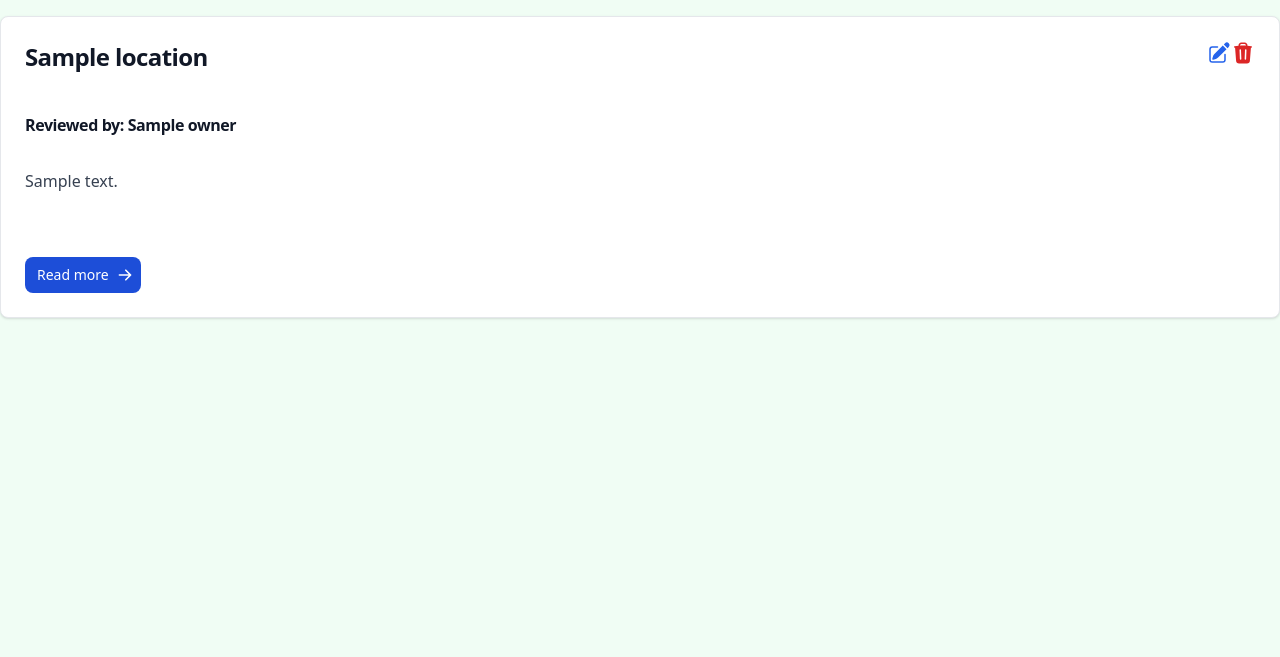
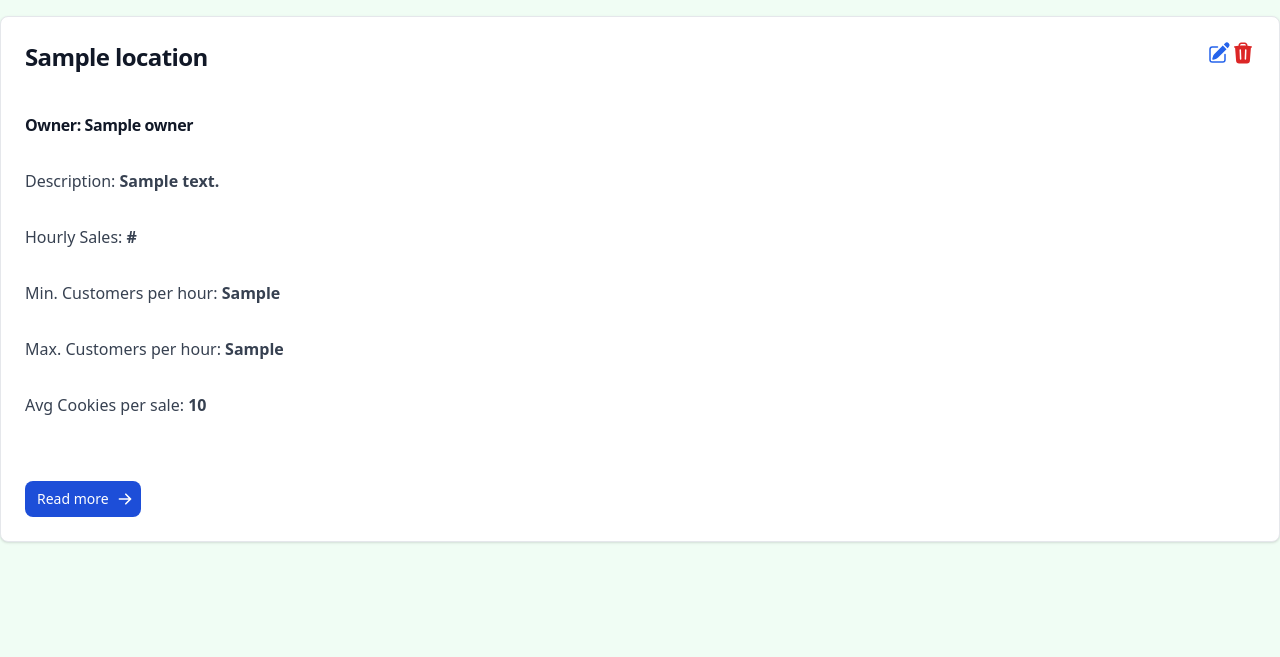
Before and after one commit to mcsadri/cookie-stand-api, a Django app: template templates/cookie_stand/cookie_stand_detail.html in a window 1280 px wide. Shown: the part 68-725 px from the top of the page. Run offline with Django 4.2, Linux system fonts and the light colour scheme; the template is opened without the code that fills it: most values are stand-ins (such as "Sample title", 1, 10 or a date in 2020); some libraries are stand-ins or nearby versions.

Commit message:
minor revisions, updates README

```diff
--- a/cookie_stand/views_front.py
+++ b/cookie_stand/views_front.py
@@ -25,8 +25,8 @@ class CookieStandUpdateView(LoginRequiredMixin, UpdateView):
 class CookieStandCreateView(LoginRequiredMixin, CreateView):
     template_name = "cookie_stand/cookie_stand_create.html"
     model = CookieStand
-    # fields = ["name", "rating", "reviewer"]  # "__all__" for all of them
     fields = "__all__"
+    success_url = reverse_lazy("cookie_stand_list")
 
 
 class CookieStandDeleteView(LoginRequiredMixin, DeleteView):
--- a/templates/cookie_stand/cookie_stand_detail.html
+++ b/templates/cookie_stand/cookie_stand_detail.html
@@ -7,7 +7,6 @@
   <div class="flex">
 
     <h5 class=" flex-auto mb-2 text-2xl font-bold tracking-tight text-gray-900 dark:text-white">{{ cookiestand.location }}</h5>
-
 
     <a href="{% url 'cookie_stand_update' cookiestand.pk %}">
       <svg xmlns="http://www.w3.org/2000/svg" viewBox="0 0 24 24" fill="currentColor" class="w-6 h-6 text-blue-600">
@@ -29,11 +28,12 @@
 
   </div>
 
-  <h5 class=" flex-auto mb-2 text-md font-bold tracking-tight text-gray-900 dark:text-white">Reviewed by: {{ cookiestand.owner }}</h5>
-
-
-  <p class="mb-3 font-normal text-gray-700 dark:text-gray-400">{{ cookiestand.description }}</p>
-
+  <h5 class=" flex-auto mb-2 text-md font-bold tracking-tight text-gray-900 dark:text-white">Owner: {{ cookiestand.owner }}</h5>
+  <p class="mb-3 font-normal text-gray-700 dark:text-gray-400">Description: <b>{{ cookiestand.description }}</b></p>
+  <p class="mb-3 font-normal text-gray-700 dark:text-gray-400">Hourly Sales: <b>{{ cookiestand.hourly_sales }}</b></p>
+  <p class="mb-3 font-normal text-gray-700 dark:text-gray-400">Min. Customers per hour: <b>{{ cookiestand.minimum_customers_per_hour }}</b></p>
+  <p class="mb-3 font-normal text-gray-700 dark:text-gray-400">Max. Customers per hour: <b>{{ cookiestand.maximum_customers_per_hour }}</b></p>
+  <p class="mb-3 font-normal text-gray-700 dark:text-gray-400">Avg Cookies per sale: <b>{{ cookiestand.average_cookies_per_sale }}</b></p>
 
   <div class="flex items-center">
 
```
Also changed, not shown: README.md.
